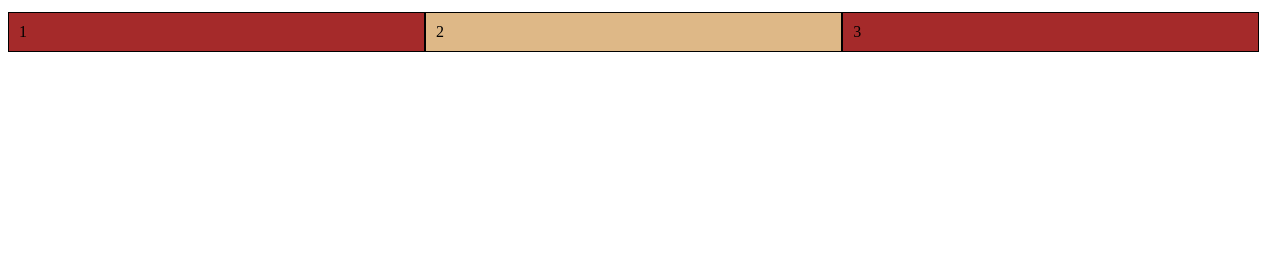
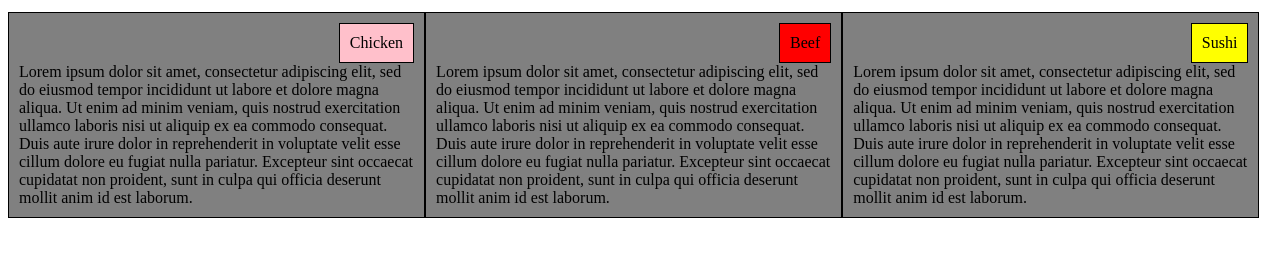
Before and after one commit to AdriVi/Mod2_Sol, a plain HTML site: page index.html in a window 1280 px wide. Shown: the part 61-318 px from the top of the page. Drawn offline with Linux system fonts and the light colour scheme.

Commit message:
Second final

```diff
--- a/css/styles.css
+++ b/css/styles.css
@@ -13,37 +13,49 @@ div {
 }
 
 #p1 {
-  background-color: #A52A2A;
+  background-color: grey;
   width: 100%;
 }
 #p2 {
-  background-color: #DEB887;
+  background-color: grey;
   width: 100%;
 }
 #p3 {
-  background-color: #A52A2A;
+  background-color: grey;
   width: 100%;
 }
 
-#p4 {
-  background-color: #A52A2A;
-  width: 10%;
-  float: top left;
+#ch {
+  background-color: pink;
+  float: right;
 }
 
+#bf {
+  background-color: red;
+  float: right;
+}
+
+#su {
+  background-color: yellow;
+  float: right;
+}
+
+section {
+  clear: right;
+}
 
 /********** Desktop version **********/
 @media (min-width: 992px) {
   #p1 {
-    background-color: #A52A2A;
+    background-color: grey;
     width: 33%;
   }
   #p2 {
-    background-color: #DEB887;
+    background-color: grey;
     width: 33%;
   }
   #p3 {
-    background-color: #A52A2A;
+    background-color: grey;
     width: 33%;
   }
 }
@@ -51,15 +63,15 @@ div {
 /********** Tablet version **********/
 @media (min-width: 768px) and (max-width: 991px) {
   #p1 {
-    background-color: #A52A2A;
+    background-color: grey;
     width: 50%;
   }
   #p2 {
-    background-color: #DEB887;
+    background-color: grey;
     width: 50%;
   }
   #p3 {
-    background-color: #A52A2A;
+    background-color: grey;
     width: 100%;
   }
 }
--- a/index.html
+++ b/index.html
@@ -10,9 +10,20 @@
 
 
 
-<div id="p1">1</div>
-<div id="p2">2</div>
-<div id="p3">3</div>
+<div id="p1">
+  <div id="ch">Chicken</div>
+  <section>Lorem ipsum dolor sit amet, consectetur adipiscing elit, sed do eiusmod tempor incididunt ut labore et dolore magna aliqua. Ut enim ad minim veniam, quis nostrud exercitation ullamco laboris nisi ut aliquip ex ea commodo consequat. Duis aute irure dolor in reprehenderit in voluptate velit esse cillum dolore eu fugiat nulla pariatur. Excepteur sint occaecat cupidatat non proident, sunt in culpa qui officia deserunt mollit anim id est laborum.</section>
+</div>
+
+<div id="p2">
+  <div id="bf">Beef</div>
+  <section>Lorem ipsum dolor sit amet, consectetur adipiscing elit, sed do eiusmod tempor incididunt ut labore et dolore magna aliqua. Ut enim ad minim veniam, quis nostrud exercitation ullamco laboris nisi ut aliquip ex ea commodo consequat. Duis aute irure dolor in reprehenderit in voluptate velit esse cillum dolore eu fugiat nulla pariatur. Excepteur sint occaecat cupidatat non proident, sunt in culpa qui officia deserunt mollit anim id est laborum.</section>
+</div>
+
+<div id="p3">
+  <div id="su">Sushi</div>
+  <section>Lorem ipsum dolor sit amet, consectetur adipiscing elit, sed do eiusmod tempor incididunt ut labore et dolore magna aliqua. Ut enim ad minim veniam, quis nostrud exercitation ullamco laboris nisi ut aliquip ex ea commodo consequat. Duis aute irure dolor in reprehenderit in voluptate velit esse cillum dolore eu fugiat nulla pariatur. Excepteur sint occaecat cupidatat non proident, sunt in culpa qui officia deserunt mollit anim id est laborum.</section>
+</div>
 
 </body>
 </html>
```
